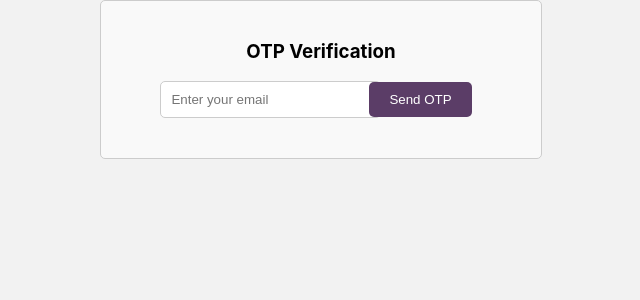
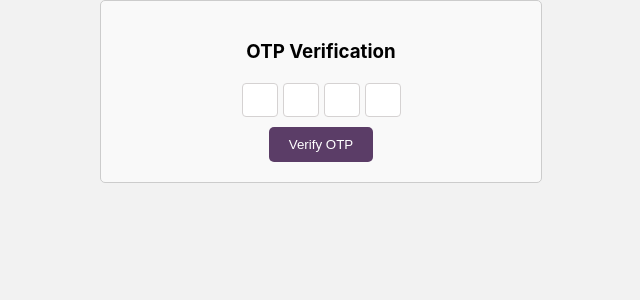
Before and after one commit to Abhishauk/UserCreation, a React (Create React App) app in the folder client/: page /signinOTP in a window 1280 px wide. Shown: the top 300 px of the page, without its empty margins (319-959 px from the left). Built offline with nearby package versions, Linux system fonts and the light colour scheme.

Commit message:
signin with otp

```diff
--- a/client/src/components/signIn.tsx
+++ b/client/src/components/signIn.tsx
@@ -6,6 +6,9 @@ import { useNavigate } from "react-router-dom";
 
 const SignIn = () => {
   const [formData, setFormData] = useState({ email: "", password: "" });
+  const [otpSent, setOtpSent] = useState(false);
+  const [successMessage, setSuccessMessage] = useState("");
+
   const navigate = useNavigate();
 
   const handleChange = (e: ChangeEvent<HTMLInputElement>) => {
@@ -26,14 +29,13 @@ const SignIn = () => {
       console.log("Response from server:", response.data);
 
       setFormData({ email: "", password: "" });
-      navigate("/mainPage");
+      setOtpSent(true);
+      setSuccessMessage("OTP sent successfully.");
+      navigate("/signinotp",{ state: { formData } });
     } catch (error) {
       console.error("Error submitting form:", error);
     }
   };
-  const handleotp = () => {
-    navigate('/signinotp')
-  }
 
   return (
     <div className="signup-container">
@@ -65,7 +67,7 @@ const SignIn = () => {
 
             <button type="submit">Sign In</button>
             {/* <button type="submit">Sign Up</button> */}
-            <button onClick={handleotp}>Sign In with OTP</button>
+            {/* <button onClick={handleotp}>Sign In with OTP</button> */}
           </form>
         </div>
       </div>
--- a/client/src/components/signinOTP.tsx
+++ b/client/src/components/signinOTP.tsx
@@ -2,32 +2,19 @@ import React, { useState } from "react";
 import "./style.css";
 import axios from "axios";
 import { useNavigate } from "react-router-dom";
+import { useLocation } from 'react-router-dom';
 
 const SigninOTP: React.FC = () => {
-  const [email, setEmail] = useState<string>("");
+
   const [otp, setOtp] = useState<string[]>(["", "", "", ""]); // Array to hold individual OTP digits
-  const [otpSent, setOtpSent] = useState<boolean>(false);
   const [successMessage, setSuccessMessage] = useState<string>("");
   const [errorMessage, setErrorMessage] = useState<string>("");
 
   const navigate = useNavigate();
 
-  const handleSendOtp = async (): Promise<void> => {
-    try {
-      const response = await axios.post(
-        "http://localhost:6001/sendotp-signin",
-        {
-          email
-        }
-      );
-      console.log(response);
-
-      setOtpSent(true);
-      const partialEmail: string =
-        email.slice(0, 3) + "***" + email.slice(email.indexOf("@"));
-      setSuccessMessage(`An OTP has been sent to ${partialEmail}`);
-    } catch (error) {}
-  };
+  const location = useLocation();
+  const formData = location.state?.formData;
+  console.log("xxxxxxxxxx",formData);
 
   const handleVerifyOtp = async (): Promise<void> => {
     try {
@@ -37,7 +24,7 @@ const SigninOTP: React.FC = () => {
       const response = await axios.post(
         "http://localhost:6001/verifyotp-signin",
         {
-          email,
+          data:formData,
           otp: enteredOtp
         }
       );
@@ -65,56 +52,31 @@ const SigninOTP: React.FC = () => {
   };
 
   return (
-    <div className="otpcontainer">
+    <div className='otpcontainer'>
     <h3>OTP Verification</h3>
-      <div className="otpform">
-        <div className="col-auto">
-          <input
-            type="email"
-            className="form-control email"
-            placeholder="Enter your email"
-            value={email}
-            onChange={e => setEmail(e.target.value)}
-          />
-        </div>
-        <div className="col-auto">
-          {!otpSent
-            ? <button className="btn" onClick={handleSendOtp}>
-                Send OTP
-              </button>
-            : <div className="success">
-                {successMessage}
-              </div>}
-        </div>
-      </div>
 
-      {otpSent &&
-        <div className="verification">
-          <div className="title center">
-            <p>
-              An OTP has been sent to{" "}
-              <span className="emailpartial">***{email.slice(3)}</span>
-            </p>
-          </div>
-          <div className="otp-input-fields">
-            {otp.map((digit, index) =>
+
+    <div className='success'>{successMessage}</div>
+      <div className='verification'>
+
+        <div className='otp-input-fields'>
+          {otp.map((digit, index) => (
             <input
               key={index}
-                type="num"
+              type='num'
               className={`otp_num otp_num_${index + 1}`}
               maxLength={1}
               value={digit}
-                onChange={e => handleChangeOtp(index, e.target.value)}
+              onChange={(e) => handleChangeOtp(index, e.target.value)}
             />
-            )}
+          ))}
         </div>
-          <div className="error">
-            {errorMessage}
-          </div>
-          <button className="btn" onClick={handleVerifyOtp}>
+        <div className='error'>{errorMessage}</div>
+        <button className='btn' onClick={handleVerifyOtp}>
           Verify OTP
         </button>
-        </div>}
+      </div>
+
   </div>
 );
 };
```
Also changed, not shown: 2 other files (tests, documents, lock files or other folders). Lines whose indentation alone changed are shown as unchanged.
